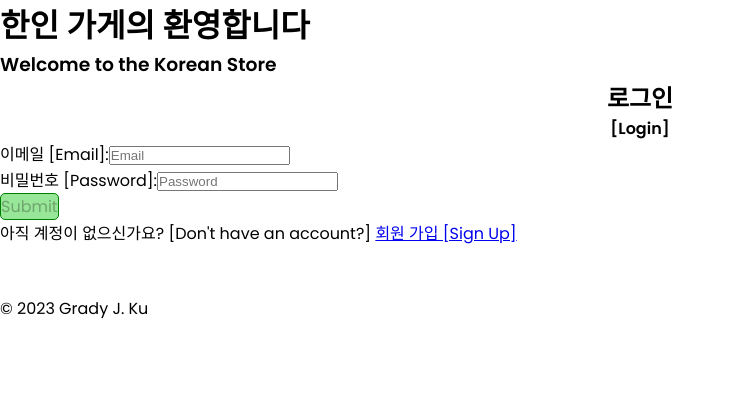
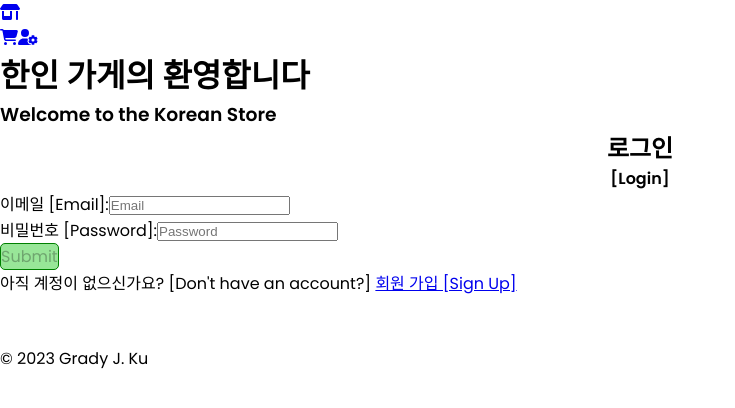
Before and after one commit to gkupdx/Angular-Ecommerce, an Angular app: page / in a window 1280 px wide. Shown: the top 408 px of the page, without its empty margins (0-735 px from the left). Built offline with nearby package versions, Linux system fonts and the light colour scheme.

Commit message:
Temporarily remove ngIf directive for testing purposes

```diff
--- a/src/app/app.component.html
+++ b/src/app/app.component.html
@@ -1,2 +1,3 @@
-<app-navbar *ngIf="isAuthenticated()"></app-navbar>
+<!-- <app-navbar *ngIf="isAuthenticated()"></app-navbar> -->
+<app-navbar></app-navbar>
 <router-outlet></router-outlet>
```
